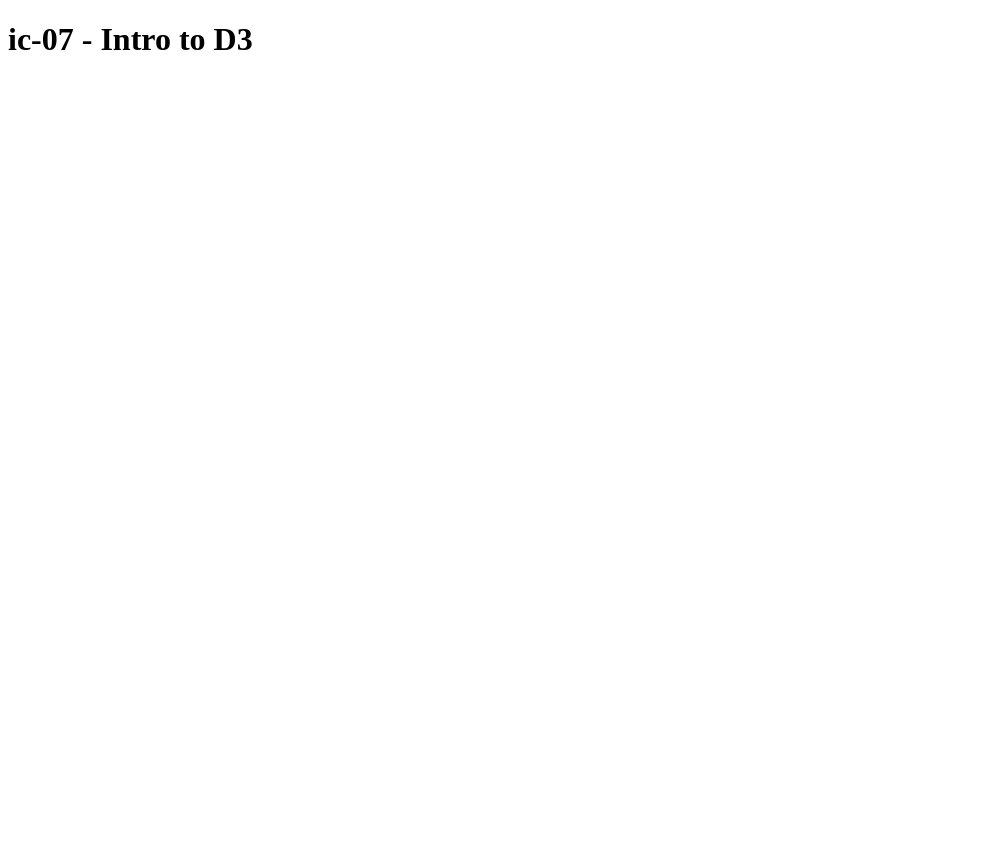
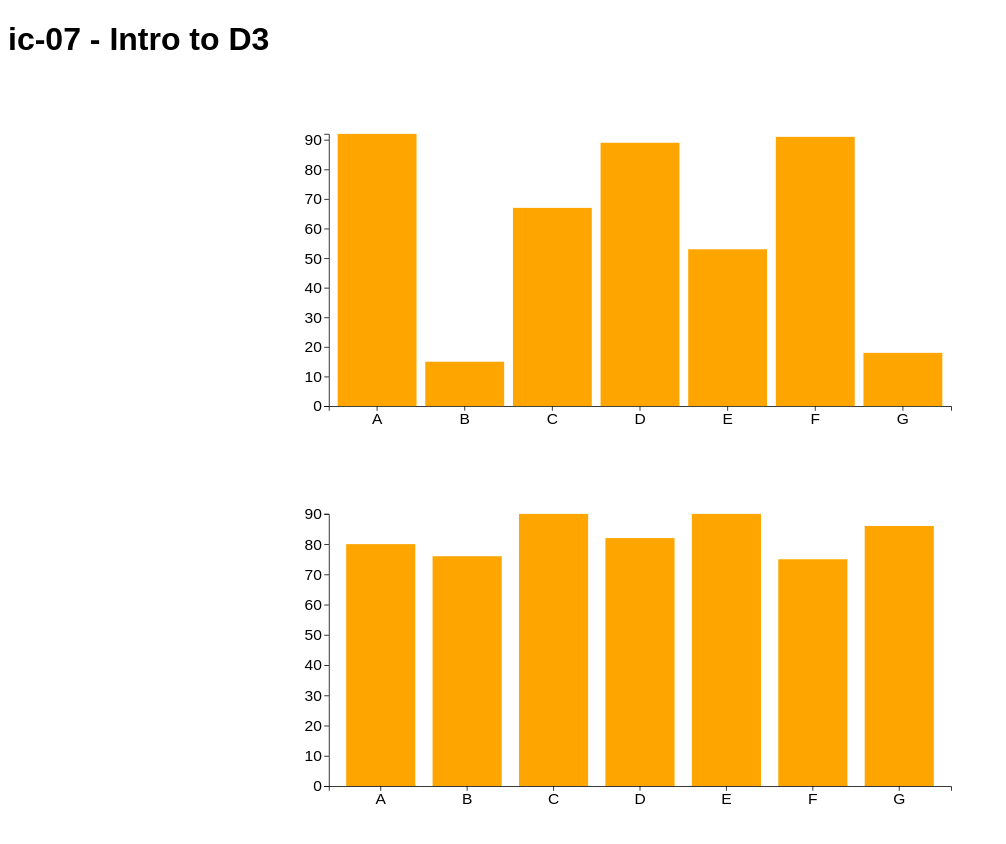
Before and after one commit to DS4200-S22/ic-07-jjz17, a plain HTML site: page index.html in a window 1280 px wide. Shown: the whole page, without its empty margins (0-1006 px from the left). Before the commit the page ends 800 px from the top, so only its background shows below. Drawn offline with Linux system fonts and the light colour scheme.

Commit message:
Documented js files and created csv bar chart

```diff
--- a/index.html
+++ b/index.html
@@ -3,6 +3,8 @@
 
 <head>
     <meta charset=utf-8/>
+    <link rel="stylesheet" href="style.css">
+    <script src='js/d3.v6.1.1/d3.min.js'></script>
 </head>
 
 
@@ -10,6 +12,17 @@
 
     <h1>ic-07 - Intro to D3</h1>
 
+    <div class="vis-holder" id="hard-coded-bar"></div>
+
+    <div class="vis-holder" id="csv-bar"></div>
+
+    <div class="vis-holder" id="csv-scatter"></div>
+
+
+
+    <script src='js/barchart.js'></script>
+    <script src='js/scatterplot.js'></script>
+
 </body>
 
 </html>
--- a/js/barchart.js
+++ b/js/barchart.js
@@ -17,6 +17,7 @@ const yTooltipOffset = 15;
 
 
 // TODO: What does this code do?
+// Creates an svg object on the hard-coded-bar div and set the dimensions
 const svg1 = d3
   .select("#hard-coded-bar")
   .append("svg")
@@ -42,26 +43,31 @@ const data1 = [
 */
 
 // TODO: What does this code do?
+// This code finds the maximum score in the d1 dataset and stores it in the maxY1 variable
 let maxY1 = d3.max(data1, function(d) { return d.score; });
 
 // TODO: What does each line of this code do?
+// This creates the y scale by establishing constaints for the domain and range
 let yScale1 = d3.scaleLinear()
             .domain([0,maxY1])
             .range([height-margin.bottom,margin.top]);
 
 // TODO: What does each line of this code do?
+// Creates an offset scale that is centered on each bar
 let xScale1 = d3.scaleBand()
             .domain(d3.range(data1.length))
             .range([margin.left, width - margin.right])
             .padding(0.1);
 
 // TODO: What does each line of this code do?
+// Adds the y scale to the visualization
 svg1.append("g")
    .attr("transform", `translate(${margin.left}, 0)`)
    .call(d3.axisLeft(yScale1))
    .attr("font-size", '20px');
 
 // TODO: What does each line of this code do?
+// Adds the x scale to the visualization
 svg1.append("g")
     .attr("transform", `translate(0,${height - margin.bottom})`)
     .call(d3.axisBottom(xScale1)
@@ -75,6 +81,7 @@ svg1.append("g")
 */
 
 // TODO: What does each line of this code do?
+// Adds a div to the hard-coded-bar div with attriute id: tooltip1 and class tooltip
 const tooltip1 = d3.select("#hard-coded-bar")
                 .append("div")
                 .attr('id', "tooltip1")
@@ -82,18 +89,21 @@ const tooltip1 = d3.select("#hard-coded-bar")
                 .attr("class", "tooltip");
 
 // TODO: What does each line of this code do?
+// Creates the mouseover function
 const mouseover1 = function(event, d) {
   tooltip1.html("Name: " + d.name + "<br> Score: " + d.score + "<br>")
           .style("opacity", 1);
 }
 
 // TODO: What does each line of this code do?
+// Creates the mousemove function
 const mousemove1 = function(event, d) {
   tooltip1.style("left", (event.x)+"px")
           .style("top", (event.y + yTooltipOffset) +"px");
 }
 
 // TODO: What does this code do?
+// Creates the mouseleave function
 const mouseleave1 = function(event, d) {
   tooltip1.style("opacity", 0);
 }
@@ -105,6 +115,7 @@ const mouseleave1 = function(event, d) {
 */
 
 // TODO: What does each line of this code do?
+// Selects the bar id divs and adds the data bars and adds the event listeners with appropriate functions
 svg1.selectAll(".bar")
    .data(data1)
    .enter()
@@ -117,3 +128,100 @@ svg1.selectAll(".bar")
      .on("mouseover", mouseover1)
      .on("mousemove", mousemove1)
      .on("mouseleave", mouseleave1);
+
+
+
+
+const svg2 = d3
+  .select("#csv-bar")
+  .append("svg")
+  .attr("width", width-margin.left-margin.right)
+  .attr("height", height - margin.top - margin.bottom)
+  .attr("viewBox", [0, 0, width, height]);
+
+
+d3.csv("data/barchart.csv").then((data2) => {
+
+    console.log(data2);
+
+    // TODO: What does this code do?
+    // This code finds the maximum score in the d2 dataset and stores it in the maxY2 variable
+    let maxY2 = d3.max(data2, function(d) { return d.score; });
+
+    // TODO: What does each line of this code do?
+    // This creates the y scale by establishing constaints for the domain and range
+    let yScale2 = d3.scaleLinear()
+                .domain([0,maxY2])
+                .range([height-margin.bottom,margin.top]);
+
+    // TODO: What does each line of this code do?
+    // Creates an offset scale that is centered on each bar
+    let xScale2 = d3.scaleBand()
+                .domain(d3.range(data2.length))
+                .range([margin.left, width - margin.right])
+                .padding(0.2);
+
+    svg2.selectAll(".bar")
+    .data(data2)
+    .enter()
+    .append("rect")
+      .attr("class", "bar")
+      .attr("x", (d,i) => xScale2(i))
+      .attr("y", (d) => yScale2(d.score))
+      .attr("height", (d) => (height - margin.bottom) - yScale2(d.score))
+      .attr("width", xScale2.bandwidth())
+      .on("mouseover", mouseover2)
+      .on("mousemove", mousemove2)
+      .on("mouseleave", mouseleave2);
+
+
+    // TODO: What does each line of this code do?
+    // Adds the y scale to the visualization
+    svg2.append("g")
+      .attr("transform", `translate(${margin.left}, 0)`)
+      .call(d3.axisLeft(yScale2))
+      .attr("font-size", '20px');
+
+    // TODO: What does each line of this code do?
+    // Adds the x scale to the visualization
+    svg2.append("g")
+        .attr("transform", `translate(0,${height - margin.bottom})`)
+        .call(d3.axisBottom(xScale2)
+                .tickFormat(i => data2[i].name))
+        .attr("font-size", '20px');
+
+});
+
+/*
+
+  Tooltip Set-up
+
+*/
+
+// TODO: What does each line of this code do?
+// Adds a div to the hard-coded-bar div with attriute id: tooltip2 and class tooltip
+const tooltip2 = d3.select("#hard-coded-bar")
+                .append("div")
+                .attr('id', "tooltip2")
+                .style("opacity", 0)
+                .attr("class", "tooltip");
+
+// TODO: What does each line of this code do?
+// Creates the mouseover function
+const mouseover2 = function(event, d) {
+  tooltip2.html("Name: " + d.name + "<br> Score: " + d.score + "<br>")
+          .style("opacity", 1);
+}
+
+// TODO: What does each line of this code do?
+// Creates the mousemove function
+const mousemove2 = function(event, d) {
+  tooltip2.style("left", (event.x)+"px")
+          .style("top", (event.y + yTooltipOffset) +"px");
+}
+
+// TODO: What does this code do?
+// Creates the mouseleave function
+const mouseleave2 = function(event, d) {
+  tooltip2.style("opacity", 0);
+}
```
